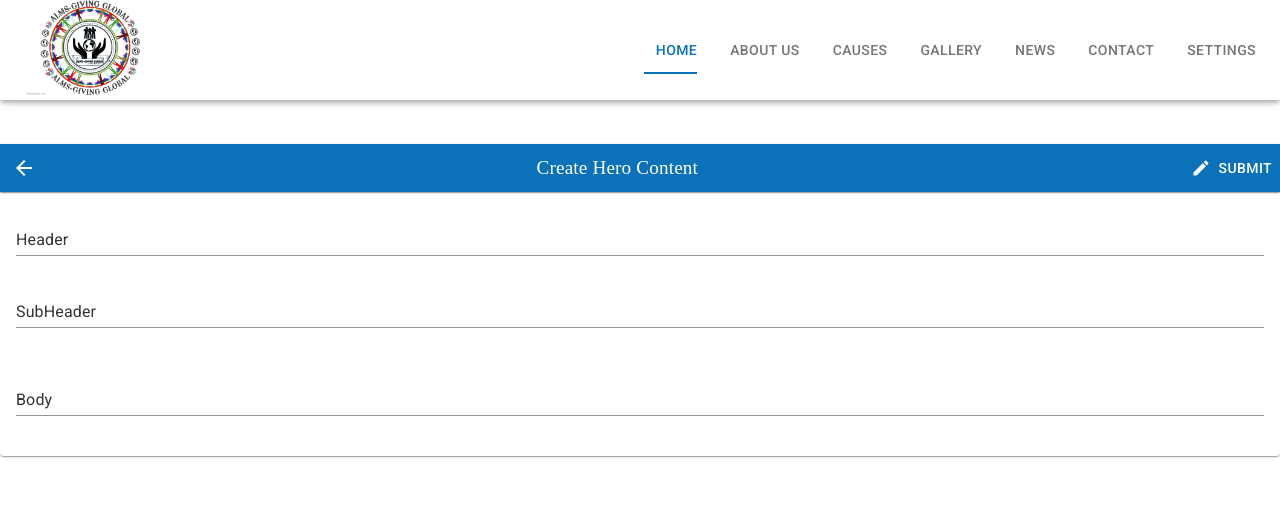
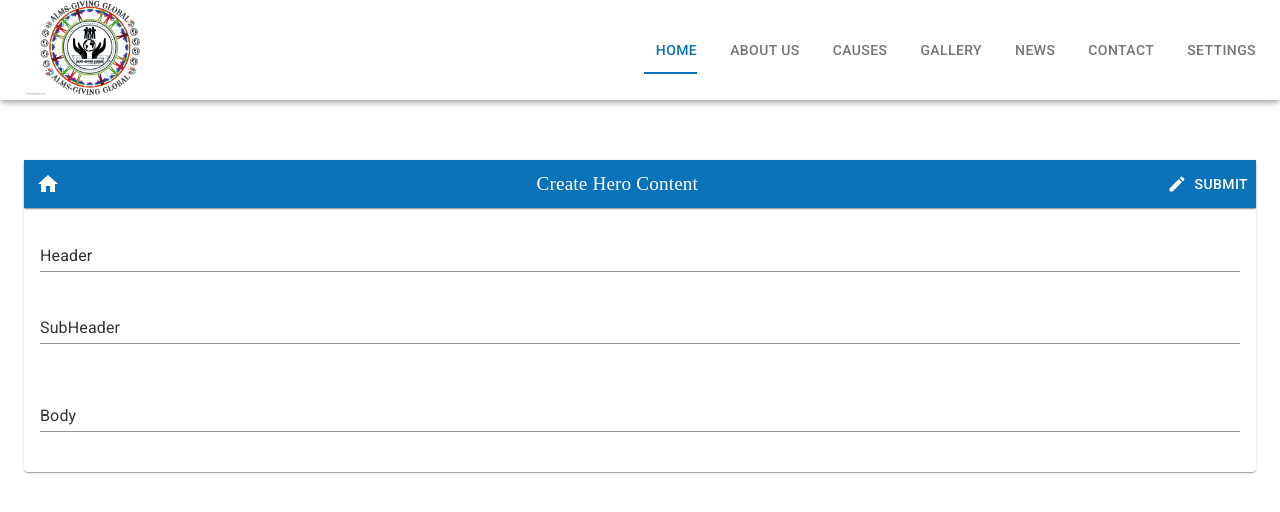
Before and after one commit to ganislp/alms-giving-charity-web-v2-, a React (Create React App) app: page /hero/heroCreate in a window 1280 px wide. Shown: the top 512 px of the page. Built offline with nearby package versions, Linux system fonts and the light colour scheme; no server answers; the database is empty.

Commit message:
final commit

```diff
--- a/src/components/Hero/HeroSettings/HeroImagesList.js
+++ b/src/components/Hero/HeroSettings/HeroImagesList.js
@@ -14,7 +14,7 @@ import {confiDialogOpen} from '../../../actions/uiActions/navigationAcions';
 import ConfimationDialog from '../../model/ConfimationDialog';
 import MUIDataTable from "mui-datatables";
 import {TableRowContent,ActiveButtonContent,ActionButtonsContent,} from '../../ui/DataTableContentBuild';
-
+import {HomeHeaderButton} from '../../ui/Buttons';
 
 
 const useStyles = theme => ({
@@ -130,7 +130,11 @@ renderDataTableResponsive() {
     pagination: false,
     selectableRows: "none",
     responsive: 'vertical',
-
+    customToolbar: () => {
+      return (
+        <HomeHeaderButton/>
+      );
+    },
   };
 
   return <MUIDataTable
--- a/src/components/Hero/HeroSettings/HeroSectionList.js
+++ b/src/components/Hero/HeroSettings/HeroSectionList.js
@@ -7,12 +7,13 @@ import { updateActive, updateInActive, deleteHero } from '../../../actions/api/h
 import { confiDialogOpen } from '../../../actions/uiActions/navigationAcions';
 import SubmitProcess from '../../ui/SubmitProcess';
 import ConfimationDialog from '../../model/ConfimationDialog';
-import {TableHeaderButton} from '../../ui/Buttons';
+import {TableHeaderButton,HomeHeaderButton} from '../../ui/Buttons';
 import {
    TableRowContent,
     ActiveButtonContent,
      ActionButtonsContent,
      CreateButtonContent } from '../../ui/DataTableContentBuild'
+
 
 
 const useStyles = theme => ({
@@ -113,9 +114,14 @@ class HeroSectionList extends React.Component {
       responsive: 'vertical',
       customToolbar: () => {
         return (
+         <React.Fragment>
           <CreateButtonContent create="/hero/heroCreate"/>
+          <HomeHeaderButton/>
+          </React.Fragment>
+
         );
-      }
+      },
+
     };
 
     return <MUIDataTable
--- a/src/components/settings/Settings.js
+++ b/src/components/settings/Settings.js
@@ -16,9 +16,9 @@ const useStyles = theme => ({
   },
 
   mainContainer: {
-    paddingTop: "1em",
+    paddingTop: "2em",
     [theme.breakpoints.down("md")]: {
-      paddingTop: "0em"
+      paddingTop: "1em"
     }
   },
 
@@ -90,7 +90,7 @@ class Settings extends React.Component {
   render() {
     const { classes, theme } = this.props;
     return (
-      <Container maxWidth="lg" className={classes.mainContainer}  disableGutters>
+      <Container maxWidth="lg" className={classes.mainContainer}  >
         <Paper className={classes.root} >
           {this.renderCompantForm(classes, theme)}
         </Paper>
--- a/src/components/settings/companySettings/CompanyForm.js
+++ b/src/components/settings/companySettings/CompanyForm.js
@@ -36,7 +36,7 @@ class CompanyForm extends React.Component {
     const { classes } = this.props;
     return (
       <form onSubmit={this.props.handleSubmit(this.onSubmit)} >
-        <FormHeader label="Create Company">
+        <FormHeader label="Create Company" >
         <SubmitButton isEdit={_.isEmpty(this.props.initialValues.companyName)}/>
         </FormHeader>
         <Grid container justify="center" className={classes.mainContainer} spacing={2}>
--- a/src/components/ui/Buttons.js
+++ b/src/components/ui/Buttons.js
@@ -151,19 +151,30 @@ export const FormBackButton = (props) => {
 
 };
 
+export const FormBackHomeButton = (props) => {
+  const theme = useTheme();
+  return (
+    <IconButton aria-label="Back"  onClick={() => history.push("/")}
+    size="medium" color="primary" style={{ ...theme.palette.typography.IconButton }}>
+ <ArrowBackIcon fontSize="inherit" />
+  </IconButton>
+  )
+
+};
+
 export const TableHeaderButton = (props) => {
   const theme = useTheme();
 
   const matchesXSD = useMediaQuery(theme.breakpoints.down("xs"));
   return (
 
-      <Grid container justify={matchesXSD ? "flex-start" : "flex-start"} alignItems="center" style={{paddingLeft:0}}>
-          <Grid item>
+      <Grid container justify={matchesXSD ? "center" : "flex-start"} alignItems="center" >
+          {/* <Grid item>
     <IconButton aria-label="Back"  onClick={history.goBack}
     size="medium" color="secondary" style={{ ...theme.palette.typography.IconButton }}>
  <HomeIcon fontSize="inherit" />
   </IconButton>
-  </Grid>
+  </Grid> */}
         <Grid item>
      <Typography variant="h6" color="secondary"> {props.label}</Typography>
      </Grid>
@@ -173,6 +184,29 @@ export const TableHeaderButton = (props) => {
   )
 
 };
+
+export const HomeHeaderButton = (props) => {
+  const theme = useTheme();
+  return (
+    <IconButton aria-label="Back"  onClick={() => history.push("/")}
+    size="medium" color="secondary" style={{ ...theme.palette.typography.IconButton }}>
+ <HomeIcon fontSize="inherit" />
+  </IconButton>
+  )
+
+};
+
+export const HomeHeaderButtonPrimary = (props) => {
+  const theme = useTheme();
+  return (
+    <IconButton aria-label="Back"  onClick={() => history.push("/")}
+    size="medium" color="primary" style={{ ...theme.palette.typography.IconButton }}>
+ <HomeIcon fontSize="inherit" />
+  </IconButton>
+  )
+
+};
+
 
 export const LoginButton = (props) => {
   const classes = useStyles();
--- a/src/components/ui/ContentBuilder.js
+++ b/src/components/ui/ContentBuilder.js
@@ -1,6 +1,6 @@
 import React from 'react';
 import { makeStyles } from '@material-ui/core/styles';
-import { Container, Paper } from '@material-ui/core';
+import { Container, Paper, Grid } from '@material-ui/core';
 import SubmitProcess from './SubmitProcess';
 const useStyles = makeStyles(theme => ({
   root: {
@@ -10,9 +10,9 @@ const useStyles = makeStyles(theme => ({
   },
 
   mainContainer: {
-    paddingTop: "1em",
+   paddingTop: "2em",
     [theme.breakpoints.down("md")]: {
-      paddingTop: "0em"
+      paddingTop: "1em",
     }
   },
 }))
@@ -27,13 +27,17 @@ const ContentBuilder = (props) => {
   }
   const classes = useStyles();
   return(
-    <Container maxWidth="lg" className={classes.mainContainer} disableGutters>
+
+    <Container maxWidth="lg" className={classes.mainContainer} >
+
         <Paper className={classes.root} >
         {renderSubmitProcess()}
           {props.children}
           {renderSubmitProcess()}
         </Paper>
+
       </Container>
+
   )
 }
 
--- a/src/components/ui/DataTableContentBuild.js
+++ b/src/components/ui/DataTableContentBuild.js
@@ -55,7 +55,7 @@ export const ActiveButtonContent = (props) => {
 
     export const CreateButtonContent = (props) => {
       return    <Tooltip title={"custom icon"}>
-      <IconButton  onClick={() => history.push(`${props.create}`)}>
+      <IconButton  onClick={() => history.push(`${props.create}`)} style={{padding:"0"}}>
         <AddIcon fontSize="inherit"  />
       </IconButton>
     </Tooltip>
--- a/src/components/ui/form/FormHeader.js
+++ b/src/components/ui/form/FormHeader.js
@@ -2,7 +2,7 @@ import React from 'react';
 import {  Grid, Paper, Typography, } from '@material-ui/core';
 import {makeStyles} from '@material-ui/core/styles';
 import blue from '@material-ui/core/colors/blue';
-import { FormBackButton } from '../../ui/Buttons';
+import { HomeHeaderButtonPrimary } from '../../ui/Buttons';
 
 const useStyles = makeStyles(theme => ({
   paperHeader: {
@@ -45,7 +45,7 @@ const useStyles = makeStyles(theme => ({
   return <Paper className={classes.paperHeader} square={true} >
   <Grid container alignItems="center" justify="space-between">
   <Grid item >
-    <FormBackButton/>
+    <HomeHeaderButtonPrimary/>
     </Grid>
     <Grid item>
       <Typography variant="h6" align="center"
```
